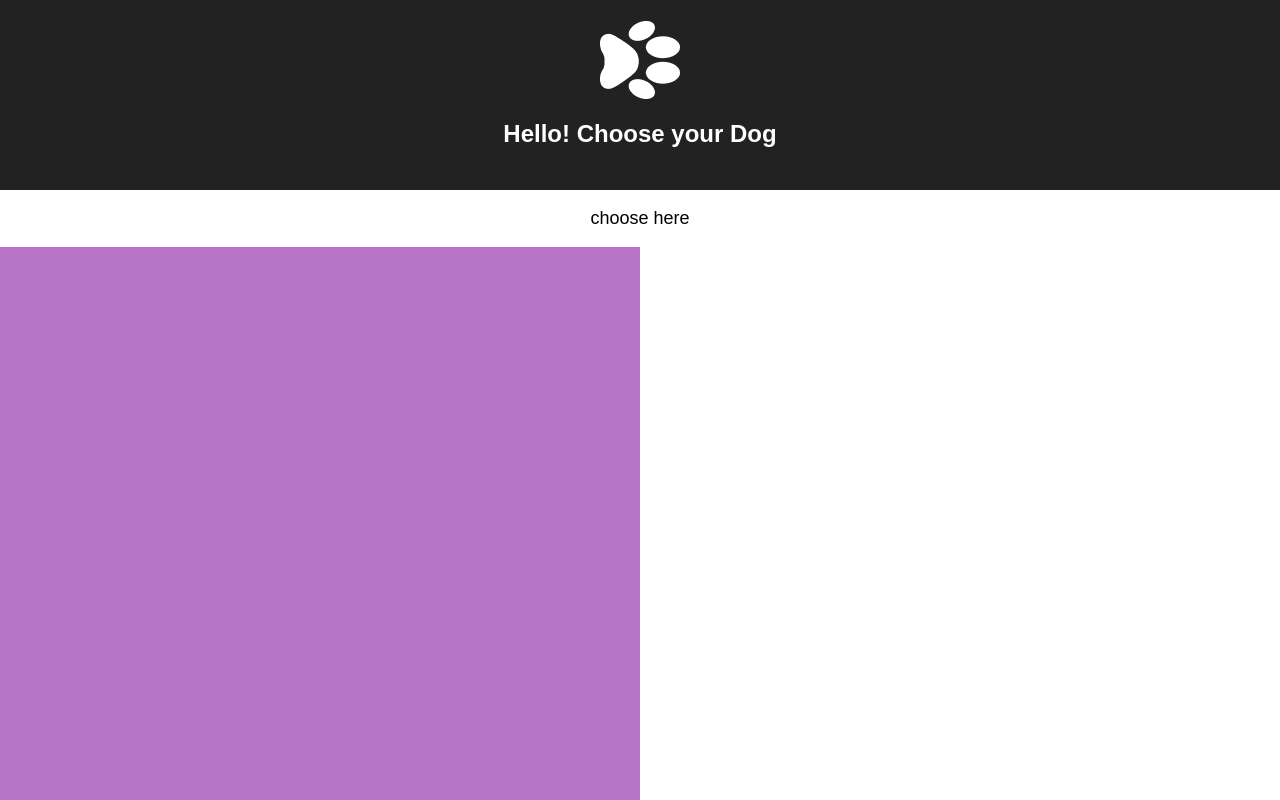
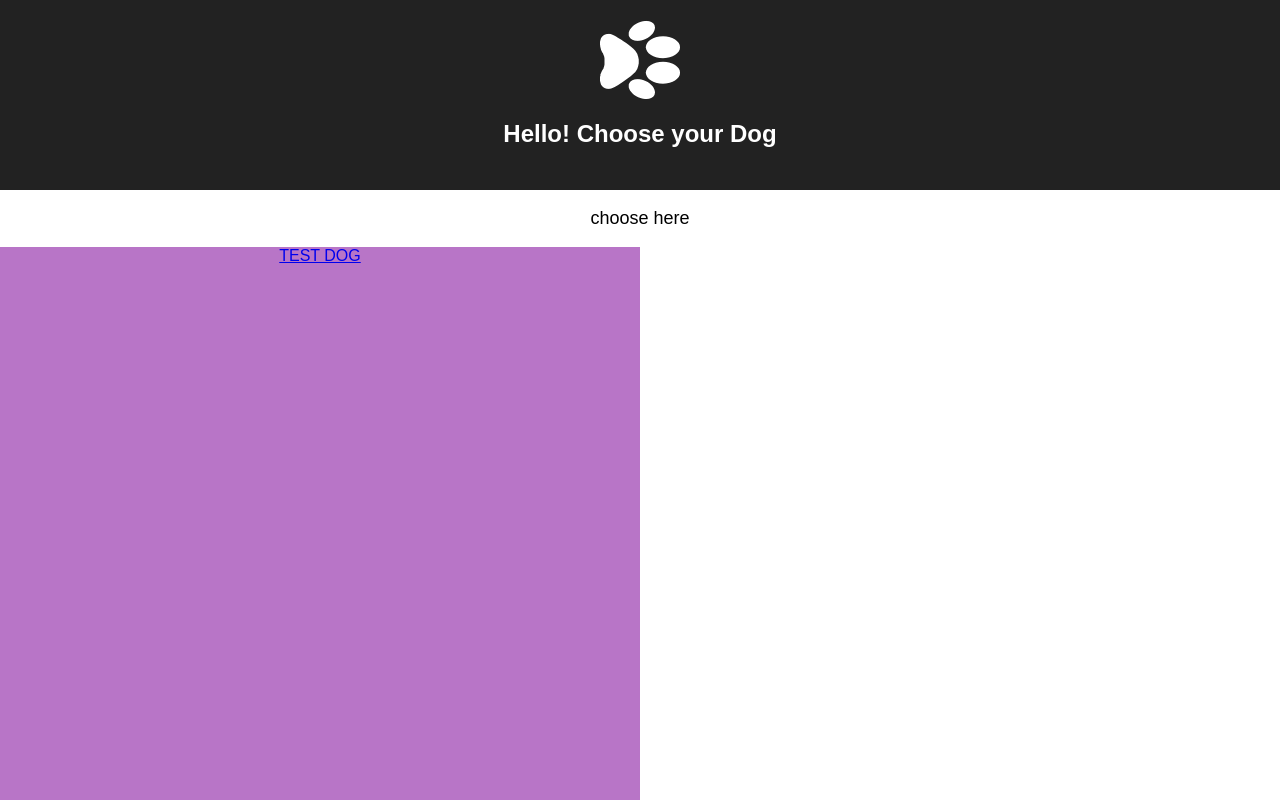
Before and after one commit to SashaKa/TestGalaksion, a React (Create React App) app in the folder my-dog/: page / in a window 1280 px wide. Shown: the top 800 px of the page. Built offline with nearby package versions, Linux system fonts and the light colour scheme; no server answers.

Commit message:
using fetch api

```diff
--- a/my-dog/src/App.js
+++ b/my-dog/src/App.js
@@ -3,41 +3,33 @@ import logo from './dog-paw.svg';
 import './App.css';
 
 class App extends Component {
-
-  constructor() {
-    super();
+  constructor(props) {
+    super(props)
     this.state = {
-      message: [],
-    };
+      status: []
+    }
   }
 
-ComponentDidMount() {
-   fetch('https://dog.ceo/api/breeds/list/all')
-  .then(results => {
-    return results.json();
-  }).then (data => {
-    let dogs = data.results.map((dogs) => {
-      return (
-      <div key={dogs.results}>
-      <h3 className="Test-title">Go!</h3>
-      </div>
-    )
-    })
-    this.setState({dogs: dogs});
-    console.log('state', this.state.message);
-  })
-}
+  componentDidMount() {
+    fetch('https://dog.ceo/api/breeds/list/all')
+      .then(responce => responce.json())
+      .then(data=>this.setState ({status:data.status}))
+  }
 
 
   render() {
-    return <div className="App">
+    // const {status} = this.state;
+    return (
+      <div className="App">
         <header className="App-header">
           <img src={logo} className="App-logo" alt="logo" />
           <h1 className="App-title">Hello! Choose your Dog</h1>
         </header>
         <p className="App-intro">choose here</p>
-        <div className="Dogs">{this.state.message}</div>
+        <div className="Dogs">
+        <a href='{this.state.message}'>TEST DOG</a></div>
       </div>
+    )
   }
 }
 
```
